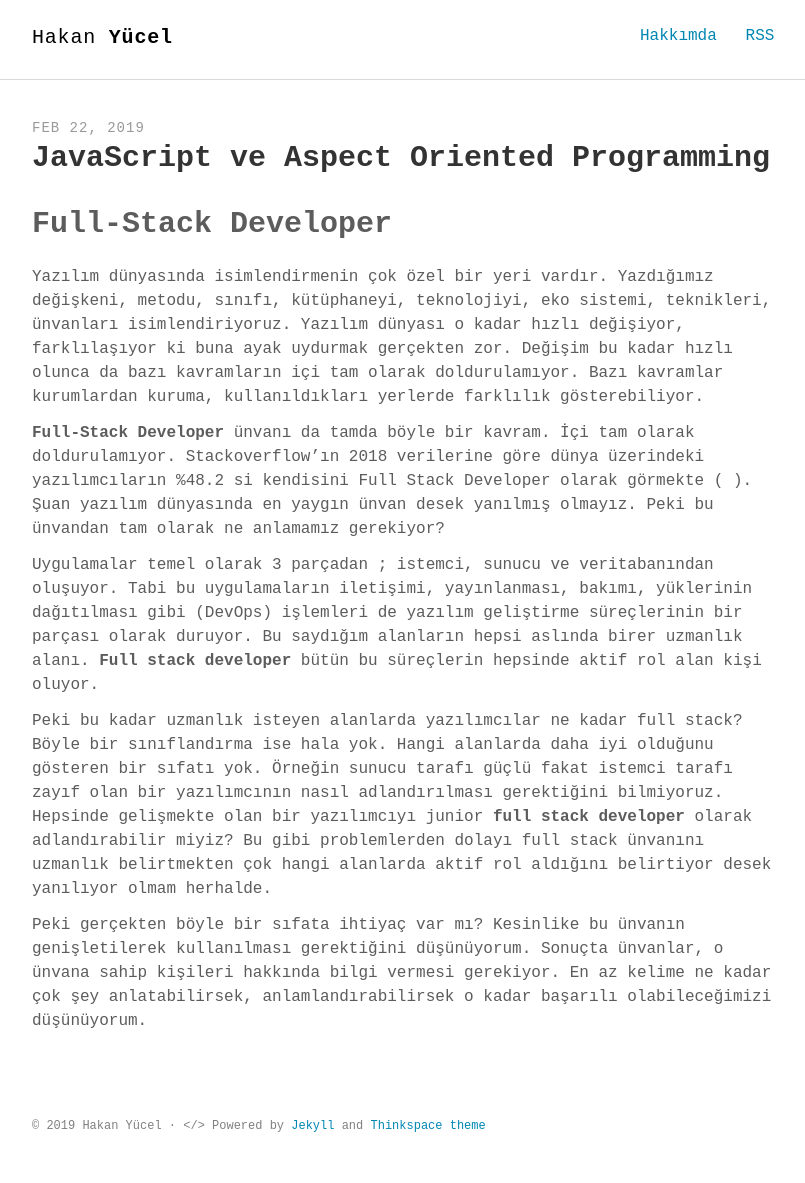
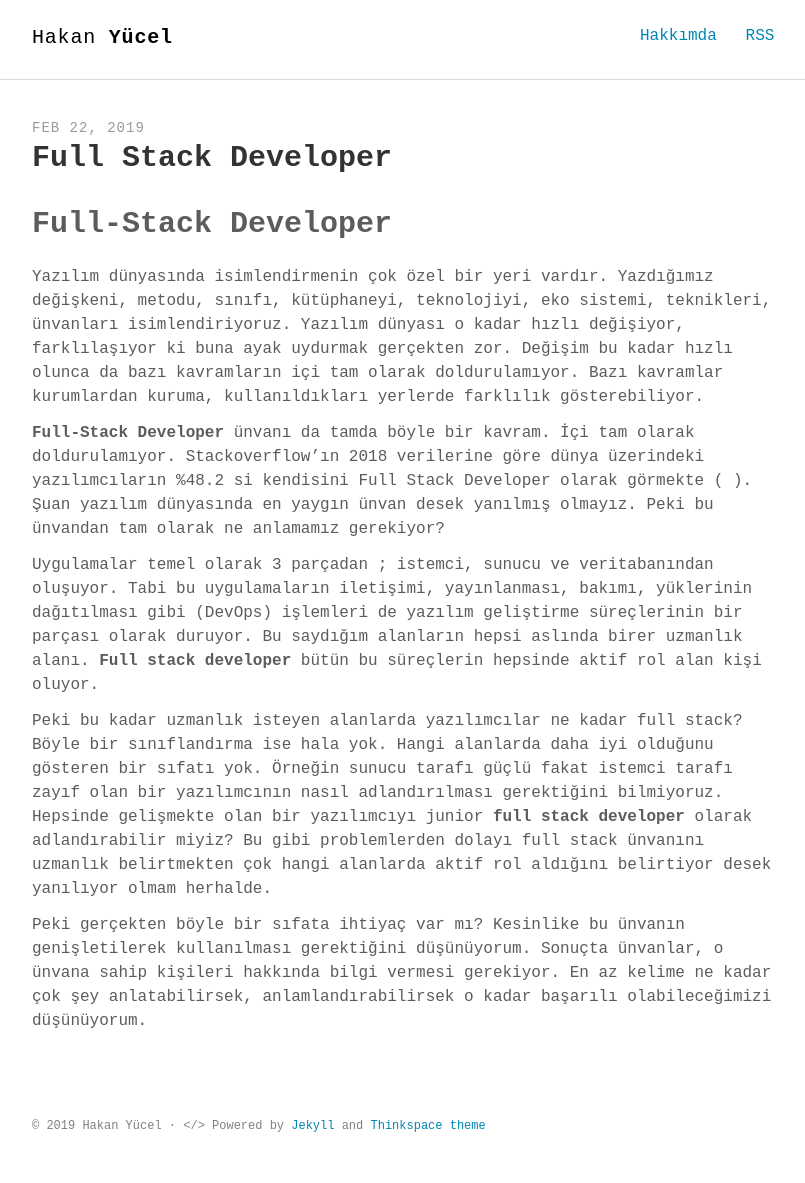
Before and after one commit to hknyuc/myblog, a Jekyll site: the page built from _posts/2019-02-22-Full Stack Developer.md, in a window 1280 px wide. Shown: the whole page, without its empty margins (232-1037 px from the left). Built offline with Jekyll 4.4.1, drawn with Linux system fonts in a browser that asks for light colours; some web fonts are replaced.

Commit message:
full stack developer

```diff
--- a/_posts/2019-02-22-Full Stack Developer.md
+++ b/_posts/2019-02-22-Full Stack Developer.md
@@ -1,6 +1,6 @@
 ---
 layout: post
-title: "JavaScript ve Aspect Oriented Programming"
+title: "Full Stack Developer"
 comments: true
 description: "Full Stack Develıper"
 keywords: "developer full stack junior"
```
